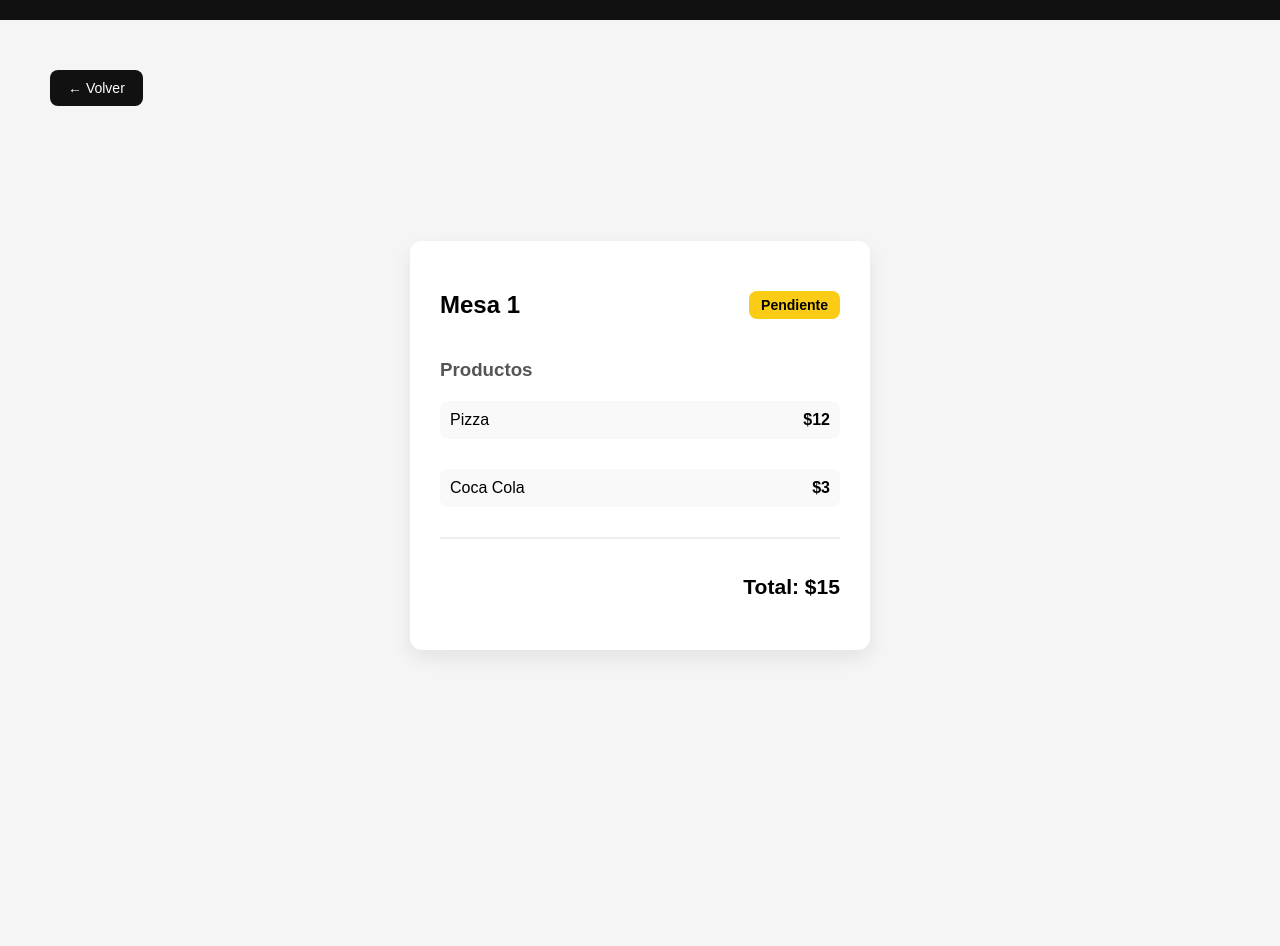
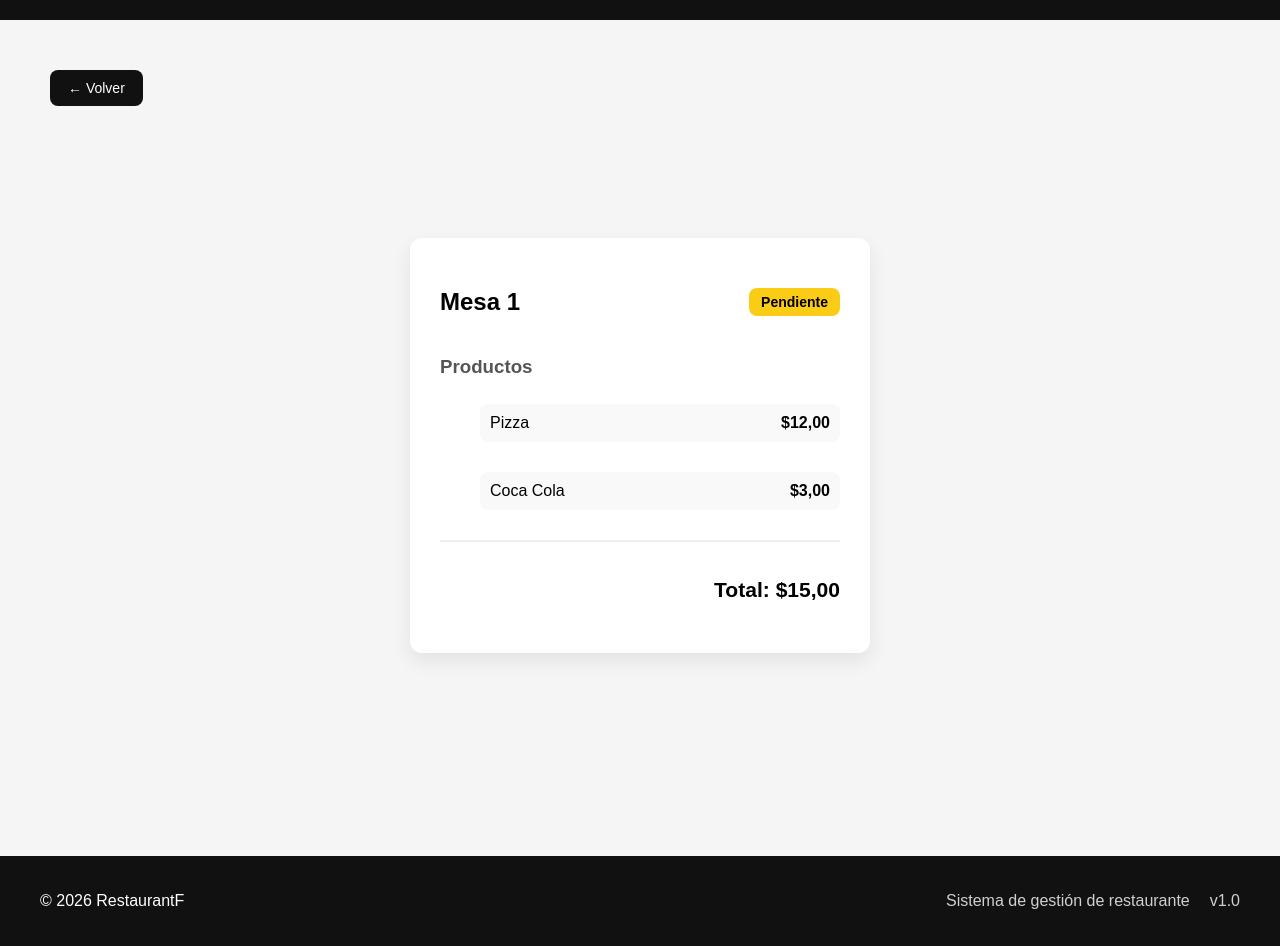
Before and after one commit to ismaelperalt/RestaurantF, a React (Vite) app: page /order/1 in a window 1280 px wide. Shown: the part 100-1046 px from the top of the page. Before the commit the page ends 916 px from the top, so only its background shows below. Built offline with nearby package versions, Linux system fonts and the light colour scheme.

Commit message:
Agrego footer, tests, types y mejoras en dashboard

```diff
--- a/src/App.tsx
+++ b/src/App.tsx
@@ -2,6 +2,7 @@ import { BrowserRouter, Routes, Route } from "react-router-dom";
 import Dashboard from "./pages/Dashboard";
 import OrderPage from "./pages/OrderPage";
 import Layout from "./components/Layout";
+import Footer from "./components/Footer";
 import "./styles/global.css";
 
 function App() {
@@ -13,6 +14,9 @@ function App() {
           <Route path="/order/:id" element={<OrderPage />} />
         </Routes>
       </Layout>
+      <Footer/>
+
+
     </BrowserRouter>
   );
 }
--- /dev/null
+++ b/src/components/Footer.tsx
@@ -0,0 +1,14 @@
+export default function Footer() {
+  return (
+    <footer className="footer">
+      <div className="footer-content">
+        <p>© {new Date().getFullYear()} RestaurantF</p>
+
+        <div className="footer-links">
+          <span>Sistema de gestión de restaurante</span>
+          <span>v1.0</span>
+        </div>
+      </div>
+    </footer>
+  );
+}
--- a/src/components/OrderDetail.tsx
+++ b/src/components/OrderDetail.tsx
@@ -1,59 +1,58 @@
 import StatusBadge from "./StatusBadge";
+import type{ Order } from "../types/order"; // centralizar tipos
 import "../styles/carddetalle.css";
-
-/* tipos del sistema */
-type Status = "pending" | "preparing" | "served";
-
-interface OrderItem {
-  id?: number;
-  name: string;
-  price: number;
-}
-
-interface Order {
-  table: number;
-  status: Status;
-  items: OrderItem[];
-}
 
 interface OrderDetailProps {
   order: Order;
 }
 
 export default function OrderDetail({ order }: OrderDetailProps) {
-  const total = order.items.reduce(
-    (sum: number, item: OrderItem) => sum + item.price,
-    0
-  );
+  // calcular total
+  const total = order.items.reduce((sum, item) => sum + item.price, 0);
+
+  // formatear moneda
+  const formatCurrency = (value: number) =>
+    new Intl.NumberFormat("es-EC", {
+      style: "currency",
+      currency: "USD"
+    }).format(value);
 
   return (
-    <div className="order-container">
-      <div className="order-card">
+    <section className="order-container">
+      <article className="order-card">
 
-        <div className="order-header">
+        {/* HEADER */}
+        <header className="order-header">
           <h2>Mesa {order.table}</h2>
           <StatusBadge status={order.status} />
+        </header>
+
+        {/* PRODUCTOS */}
+        <div className="order-body">
+          <h3 className="section-title">Productos</h3>
+
+          {order.items.length === 0 ? (
+            <p className="empty">No hay productos</p>
+          ) : (
+            <ul className="items-list">
+              {order.items.map((item) => (
+                <li key={item.id ?? item.name} className="item">
+                  <span>{item.name}</span>
+                  <span className="price">
+                    {formatCurrency(item.price)}
+                  </span>
+                </li>
+              ))}
+            </ul>
+          )}
         </div>
 
-        <h3 className="section-title">Productos</h3>
+        {/* TOTAL */}
+        <footer className="order-total">
+          <h3>Total: {formatCurrency(total)}</h3>
+        </footer>
 
-        <div className="items-list">
-          {order.items.map((item) => (
-            <div
-              key={item.id ?? item.name}
-              className="item"
-            >
-              <span>{item.name}</span>
-              <span className="price">${item.price}</span>
-            </div>
-          ))}
-        </div>
-
-        <div className="order-total">
-          <h3>Total: ${total}</h3>
-        </div>
-
-      </div>
-    </div>
+      </article>
+    </section>
   );
 }
--- a/src/components/StatusBadge.tsx
+++ b/src/components/StatusBadge.tsx
@@ -1,29 +1,20 @@
-type Status = "pending" | "preparing" | "served";
+import type { Status } from "../types/order";
+import "../styles/statusBadge.css";
 
-interface StatusBadgeProps {
+interface Props {
   status: Status;
 }
 
-export default function StatusBadge({ status }: StatusBadgeProps) {
-  const styles = {
-    pending: { label: "Pendiente", color: "#facc15" },
-    preparing: { label: "En preparación", color: "#60a5fa" },
-    served: { label: "Servido", color: "#4ade80" }
+export default function StatusBadge({ status }: Props) {
+  const labels = {
+    pending: "Pendiente",
+    preparing: "En preparación",
+    served: "Servido"
   };
 
-  const current = styles[status];
-
   return (
-    <span
-      style={{
-        background: current.color,
-        padding: "6px 12px",
-        borderRadius: "8px",
-        fontSize: "14px",
-        fontWeight: "bold"
-      }}
-    >
-      {current.label}
+    <span className={`badge badge-${status}`}>
+      {labels[status]}
     </span>
   );
 }
--- a/src/pages/Dashboard.jsx
+++ b/src/pages/Dashboard.jsx
@@ -1,3 +1,5 @@
+import { useState } from "react";
+import { DragDropContext, Droppable, Draggable } from "@hello-pangea/dnd";
 import { mockOrders } from "../data/mockOrders";
 import TableCard from "../components/TableCard";
 import { useNavigate } from "react-router-dom";
@@ -5,36 +7,82 @@ import { useNavigate } from "react-router-dom";
 export default function Dashboard() {
   const navigate = useNavigate();
 
-  // Agrupar pedidos por estado
-  const pendingOrders = mockOrders.filter(o => o.status === "pending");
-  const preparingOrders = mockOrders.filter(o => o.status === "preparing");
-  const servedOrders = mockOrders.filter(o => o.status === "served");
+  // estado real de pedidos
+  const [orders, setOrders] = useState(mockOrders);
 
-  const renderColumn = (title, orders) => (
-    <div className="column">
-      <h3>{title}</h3>
+  // agrupar pedidos
+  const groupedOrders = {
+    pending: orders.filter(o => o.status === "pending"),
+    preparing: orders.filter(o => o.status === "preparing"),
+    served: orders.filter(o => o.status === "served")
+  };
 
-      {orders.length === 0 && <p className="empty">Sin pedidos</p>}
+  // cuando termina drag
+  const onDragEnd = (result) => {
+    if (!result.destination) return;
 
-      {orders.map(order => (
-        <TableCard
-          key={order.id}
-          order={order}
-          onClick={() => navigate(`/order/${order.id}`)}
-        />
-      ))}
-    </div>
-  );
+    const orderId = Number(result.draggableId);
+    const newStatus = result.destination.droppableId;
+
+    setOrders(prev =>
+      prev.map(order =>
+        order.id === orderId
+          ? { ...order, status: newStatus }
+          : order
+      )
+    );
+  };
+
+  const columns = [
+    { id: "pending", title: "🟡 Pendiente" },
+    { id: "preparing", title: "🔵 En preparación" },
+    { id: "served", title: "🟢 Servido" }
+  ];
 
   return (
     <div>
       <h2>Gestión de pedidos</h2>
 
-      <div className="board">
-        {renderColumn("🟡 Pendiente", pendingOrders)}
-        {renderColumn("🔵 En preparación", preparingOrders)}
-        {renderColumn("🟢 Servido", servedOrders)}
-      </div>
+      <DragDropContext onDragEnd={onDragEnd}>
+        <div className="board">
+          {columns.map(column => (
+            <Droppable key={column.id} droppableId={column.id}>
+              {(provided) => (
+                <div
+                  className="column"
+                  ref={provided.innerRef}
+                  {...provided.droppableProps}
+                >
+                  <h3>{column.title}</h3>
+
+                  {groupedOrders[column.id].map((order, index) => (
+                    <Draggable
+                      key={order.id}
+                      draggableId={String(order.id)}
+                      index={index}
+                    >
+                      {(provided) => (
+                        <div
+                          ref={provided.innerRef}
+                          {...provided.draggableProps}
+                          {...provided.dragHandleProps}
+                        >
+                          <TableCard
+                            order={order}
+                            onClick={() => navigate(`/order/${order.id}`)}
+                          />
+                        </div>
+                      )}
+                    </Draggable>
+                  ))}
+
+                  {provided.placeholder}
+                </div>
+              )}
+            </Droppable>
+          ))}
+        </div>
+      </DragDropContext>
     </div>
   );
 }
--- a/src/styles/carddetalle.css
+++ b/src/styles/carddetalle.css
@@ -14,6 +14,13 @@
   border-radius: 12px;
   width: 400px;
   box-shadow: 0 8px 20px rgba(0,0,0,0.08);
+}
+.order-card {
+  transition: all 0.2s ease;
+}
+
+.order-card:hover {
+  transform: translateY(-3px);
 }
 
 /* header mesa + estado */
--- a/src/styles/global.css
+++ b/src/styles/global.css
@@ -110,3 +110,34 @@ h1{
 .empty {
   color: #888;
 }
+
+.footer {
+  background: #111;
+  color: white;
+  padding: 20px;
+  margin-top: 40px;
+}
+
+.footer-content {
+  max-width: 1200px;
+  margin: auto;
+
+  display: flex;
+  justify-content: space-between;
+  align-items: center;
+}
+
+.footer-links {
+  display: flex;
+  gap: 20px;
+  opacity: 0.8;
+}
+
+/* responsive */
+@media (max-width: 600px) {
+  .footer-content {
+    flex-direction: column;
+    gap: 10px;
+    text-align: center;
+  }
+}
--- /dev/null
+++ b/src/styles/statusBadge.css
@@ -0,0 +1,18 @@
+.badge {
+  padding: 6px 12px;
+  border-radius: 8px;
+  font-weight: bold;
+  font-size: 14px;
+}
+
+.badge-pending {
+  background: #facc15;
+}
+
+.badge-preparing {
+  background: #60a5fa;
+}
+
+.badge-served {
+  background: #4ade80;
+}
--- /dev/null
+++ b/src/types/order.ts
@@ -0,0 +1,14 @@
+export type Status = "pending" | "preparing" | "served";
+
+export interface OrderItem {
+  id?: number;
+  name: string;
+  price: number;
+}
+
+export interface Order {
+  id: number;
+  table: number;
+  status: Status;
+  items: OrderItem[];
+}
--- a/vite.config.ts
+++ b/vite.config.ts
@@ -1,4 +1,5 @@
-import { defineConfig } from 'vite'
+
+import { defineConfig } from 'vitest/config'
 import react from '@vitejs/plugin-react'
 
 // https://vite.dev/config/
@@ -8,4 +9,10 @@ export default defineConfig({
     host: true,
     port: 5173
   },
+
+   test: {
+    environment: "jsdom",
+    globals: true,
+    setupFiles: "./src/test/setup.ts" // ← importante
+  },
 })
```
Also changed, not shown: package.json (+10 -2 lines), src/test/setup.ts (added, +1 -0 lines), 2 other files (tests, documents, lock files or other folders).
